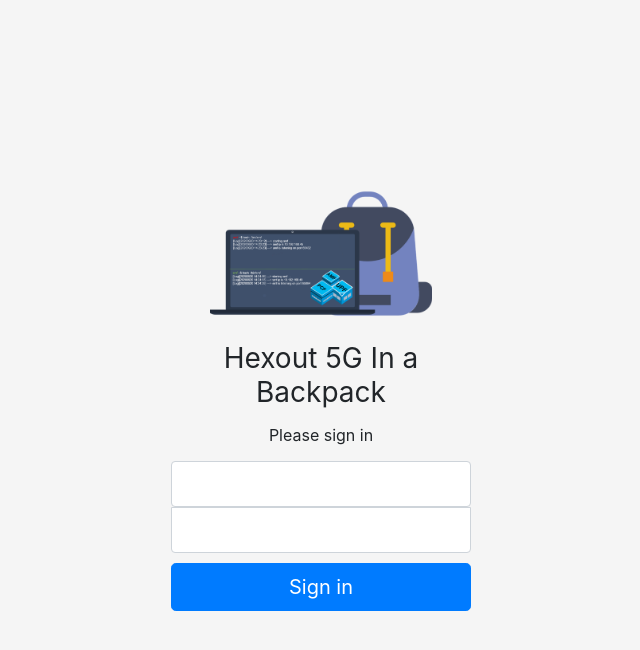
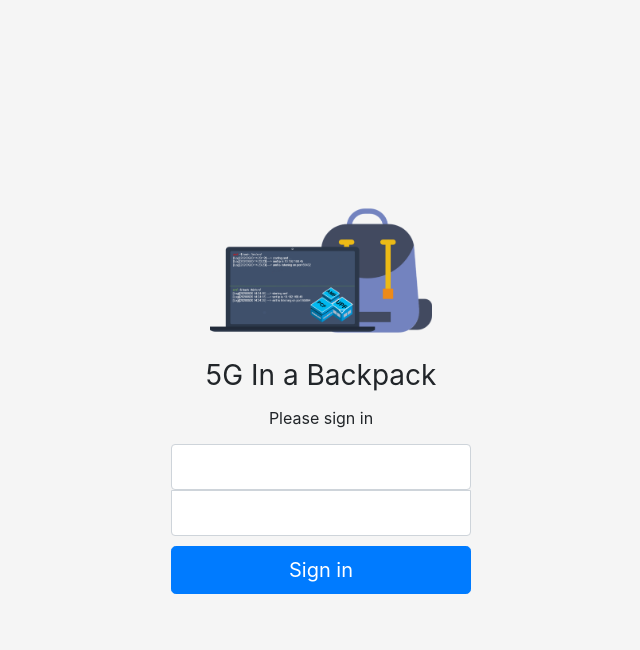
Before and after one commit to MaziarShoaie71/5GBP_Wraycastle, a Django app: page /login/ in a window 1280 px wide. Shown: the top 650 px of the page, without its empty margins (319-959 px from the left). Run offline with Django 3.2, Linux system fonts and the light colour scheme; some libraries are stand-ins or nearby versions.

Commit message:
Update login.html

```diff
--- a/fiveGbp/templates/reginstration/login.html
+++ b/fiveGbp/templates/reginstration/login.html
@@ -36,7 +36,7 @@
     <form class="form-signin" action="{% url 'login' %}" method="POST">
       {% csrf_token %}
       <img class="mb-4" src="{% static 'reginstration/signinlogo.png' %}" alt="" width="222" height="129">
-      <h1 class="h3 mb-3 font-weight-normal">Hexout 5G In a Backpack</h1>
+      <h1 class="h3 mb-3 font-weight-normal">5G In a Backpack</h1>
       <h3 class="h6 mb-3 font-weight-normal">Please sign in</h3>
 
       <label for="{{ form.username.id_for_label }}" class="sr-only">Username</label>
```
